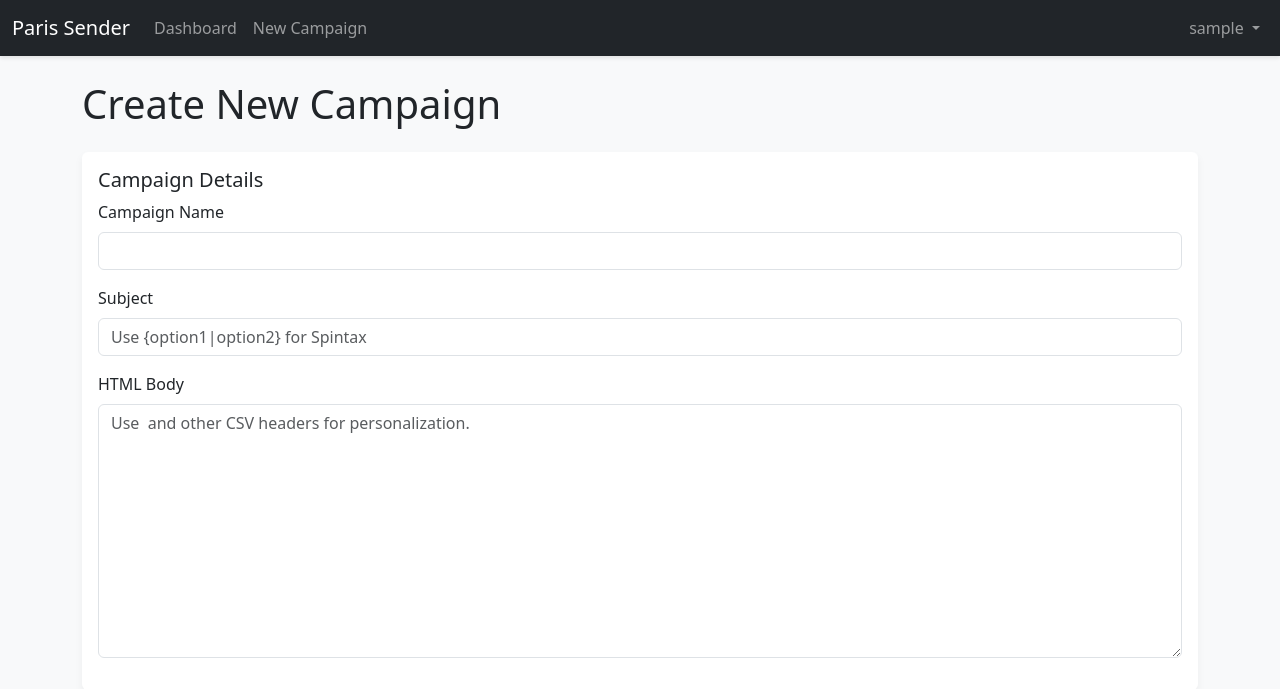
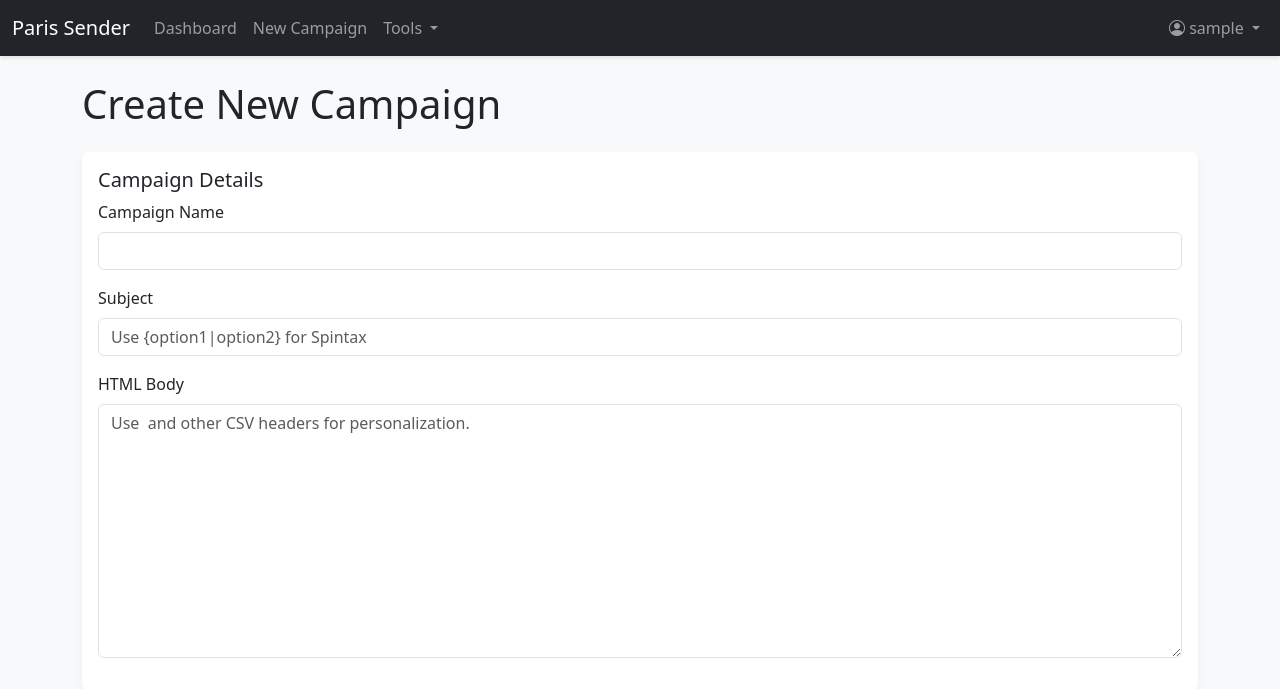
Before and after one commit to Sussyfreelandx/smtpweb, a Flask app: page /campaign/new in a window 1280 px wide. Shown: the top 689 px of the page. Run offline with Flask 2, Linux system fonts and the light colour scheme; the visitor is signed in with stand-in values (Sample User, id 1); data comes from the database, SQL or seed files in the repository; parts of the project's set-up code (start-up, migrations or seed data) failed here and were passed over.

Commit message:
Update base.html

```diff
--- a/app/templates/base.html
+++ b/app/templates/base.html
@@ -4,7 +4,12 @@
     <meta charset="utf-8">
     <meta name="viewport" content="width=device-width, initial-scale=1">
     <title>{{ title }} - Paris Sender Web</title>
+
+    <!-- Bootstrap CSS -->
     <link href="https://cdn.jsdelivr.net/npm/bootstrap@5.3.2/dist/css/bootstrap.min.css" rel="stylesheet" integrity="sha384-T3c6CoIi6uLrA9TneNEoa7RxnatzjcDSCmG1MXxSR1GAsXEV/Dwwykc2MPK8M2HN" crossorigin="anonymous">
+    <!-- Bootstrap Icons -->
+    <link rel="stylesheet" href="https://cdn.jsdelivr.net/npm/bootstrap-icons@1.11.3/font/bootstrap-icons.min.css">
+
     <style>
         /* A little bit of custom styling for a better feel */
         body {
@@ -17,30 +22,50 @@
         .navbar {
             box-shadow: 0 2px 4px rgba(0,0,0,0.1);
         }
+        .table-hover tbody tr:hover {
+            background-color: #f1f1f1;
+        }
     </style>
 </head>
 <body>
-    <nav class="navbar navbar-expand-lg navbar-dark bg-dark">
+    <nav class="navbar navbar-expand-lg navbar-dark bg-dark sticky-top">
         <div class="container-fluid">
             <a class="navbar-brand" href="{{ url_for('main.index') }}">Paris Sender</a>
             <button class="navbar-toggler" type="button" data-bs-toggle="collapse" data-bs-target="#navbarNav" aria-controls="navbarNav" aria-expanded="false" aria-label="Toggle navigation">
                 <span class="navbar-toggler-icon"></span>
             </button>
             <div class="collapse navbar-collapse" id="navbarNav">
+                {% if current_user.is_authenticated %}
                 <ul class="navbar-nav me-auto mb-2 mb-lg-0">
-                    <li class="nav-item"><a class="nav-link" href="{{ url_for('main.index') }}">Dashboard</a></li>
-                    <li class="nav-item"><a class="nav-link" href="{{ url_for('main.new_campaign') }}">New Campaign</a></li>
+                    <li class="nav-item">
+                        <a class="nav-link" href="{{ url_for('main.index') }}">Dashboard</a>
+                    </li>
+                    <li class="nav-item">
+                        <a class="nav-link" href="{{ url_for('main.new_campaign') }}">New Campaign</a>
+                    </li>
+                    <li class="nav-item dropdown">
+                        <a class="nav-link dropdown-toggle" href="#" id="toolsDropdown" role="button" data-bs-toggle="dropdown" aria-expanded="false">
+                            Tools
+                        </a>
+                        <ul class="dropdown-menu" aria-labelledby="toolsDropdown">
+                            <li><a class="dropdown-item" href="{{ url_for('main.smtp_profiles') }}">SMTP Profiles</a></li>
+                            <li><a class="dropdown-item" href="{{ url_for('main.suppression_list') }}">Suppression List</a></li>
+                            <li><hr class="dropdown-divider"></li>
+                            <li><a class="dropdown-item" href="{{ url_for('main.deliverability_tools') }}">Deliverability</a></li>
+                        </ul>
+                    </li>
                 </ul>
-                <ul class="navbar-nav">
+                {% endif %}
+                <ul class="navbar-nav ms-auto">
                     {% if current_user.is_anonymous %}
                     <li class="nav-item"><a class="nav-link" href="{{ url_for('main.login') }}">Login</a></li>
                     <li class="nav-item"><a class="nav-link" href="{{ url_for('main.register') }}">Register</a></li>
                     {% else %}
                     <li class="nav-item dropdown">
-                        <a class="nav-link dropdown-toggle" href="#" id="navbarDropdown" role="button" data-bs-toggle="dropdown" aria-expanded="false">
-                            {{ current_user.username }}
+                        <a class="nav-link dropdown-toggle" href="#" id="navbarUserDropdown" role="button" data-bs-toggle="dropdown" aria-expanded="false">
+                            <i class="bi bi-person-circle"></i> {{ current_user.username }}
                         </a>
-                        <ul class="dropdown-menu dropdown-menu-end" aria-labelledby="navbarDropdown">
+                        <ul class="dropdown-menu dropdown-menu-end" aria-labelledby="navbarUserDropdown">
                             <li><a class="dropdown-item" href="{{ url_for('main.logout') }}">Logout</a></li>
                         </ul>
                     </li>
@@ -54,7 +79,7 @@
         {% with messages = get_flashed_messages(with_categories=true) %}
         {% if messages %}
             {% for category, message in messages %}
-            <div class="alert alert-{{ category or 'info' }} alert-dismissible fade show" role="alert">
+            <div class="alert alert-{{ category }} alert-dismissible fade show" role="alert">
                 {{ message }}
                 <button type="button" class="btn-close" data-bs-dismiss="alert" aria-label="Close"></button>
             </div>
@@ -70,5 +95,7 @@
     </footer>
 
     <script src="https://cdn.jsdelivr.net/npm/bootstrap@5.3.2/dist/js/bootstrap.bundle.min.js" integrity="sha384-C6RzsynM9kWDrMNeT87bh95OGNyZPhcTNXj1NW7RuBCsyN/o0jlpcV8Qyq46cDfL" crossorigin="anonymous"></script>
+
+    {% block scripts %}{% endblock %}
 </body>
 </html>
```
